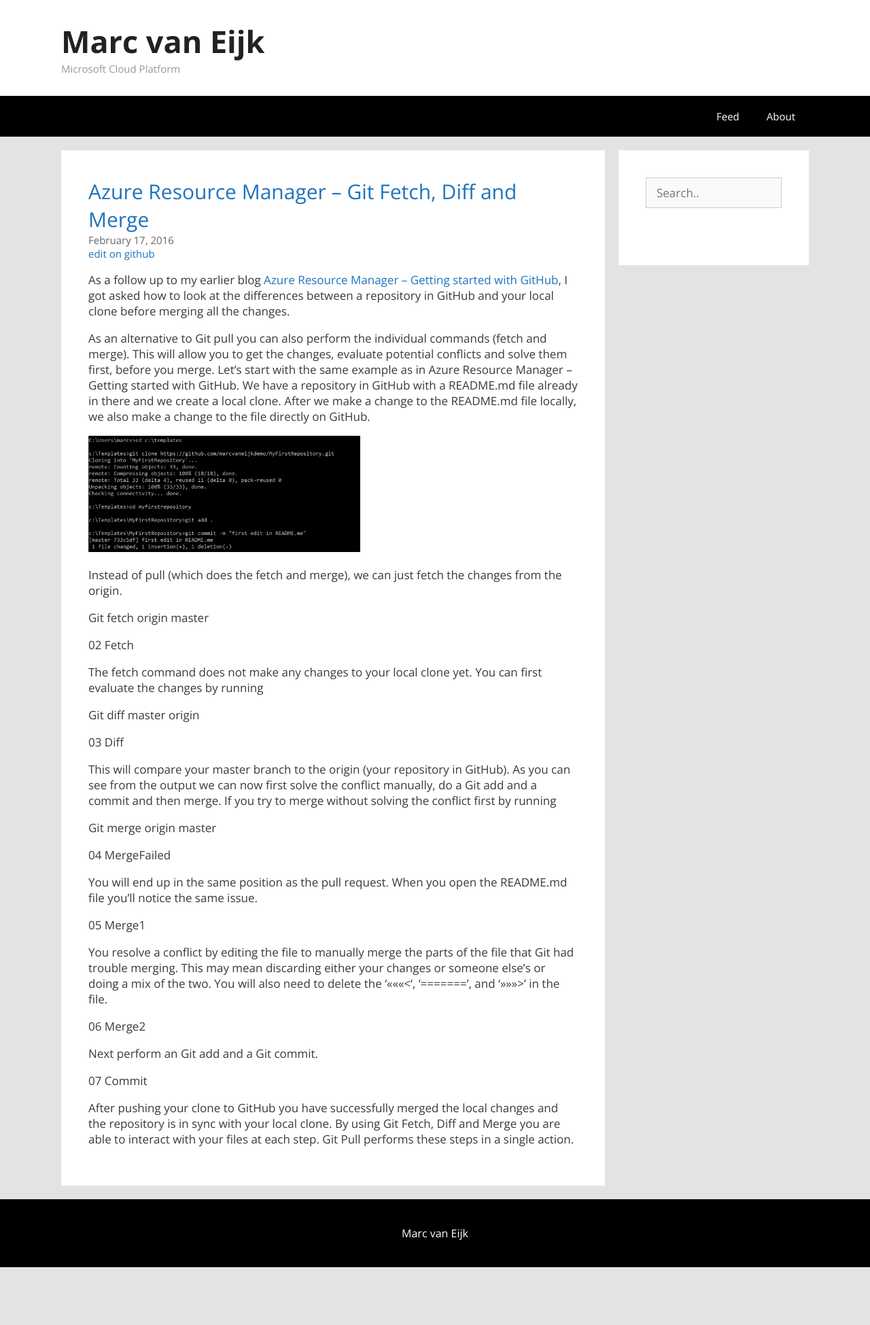
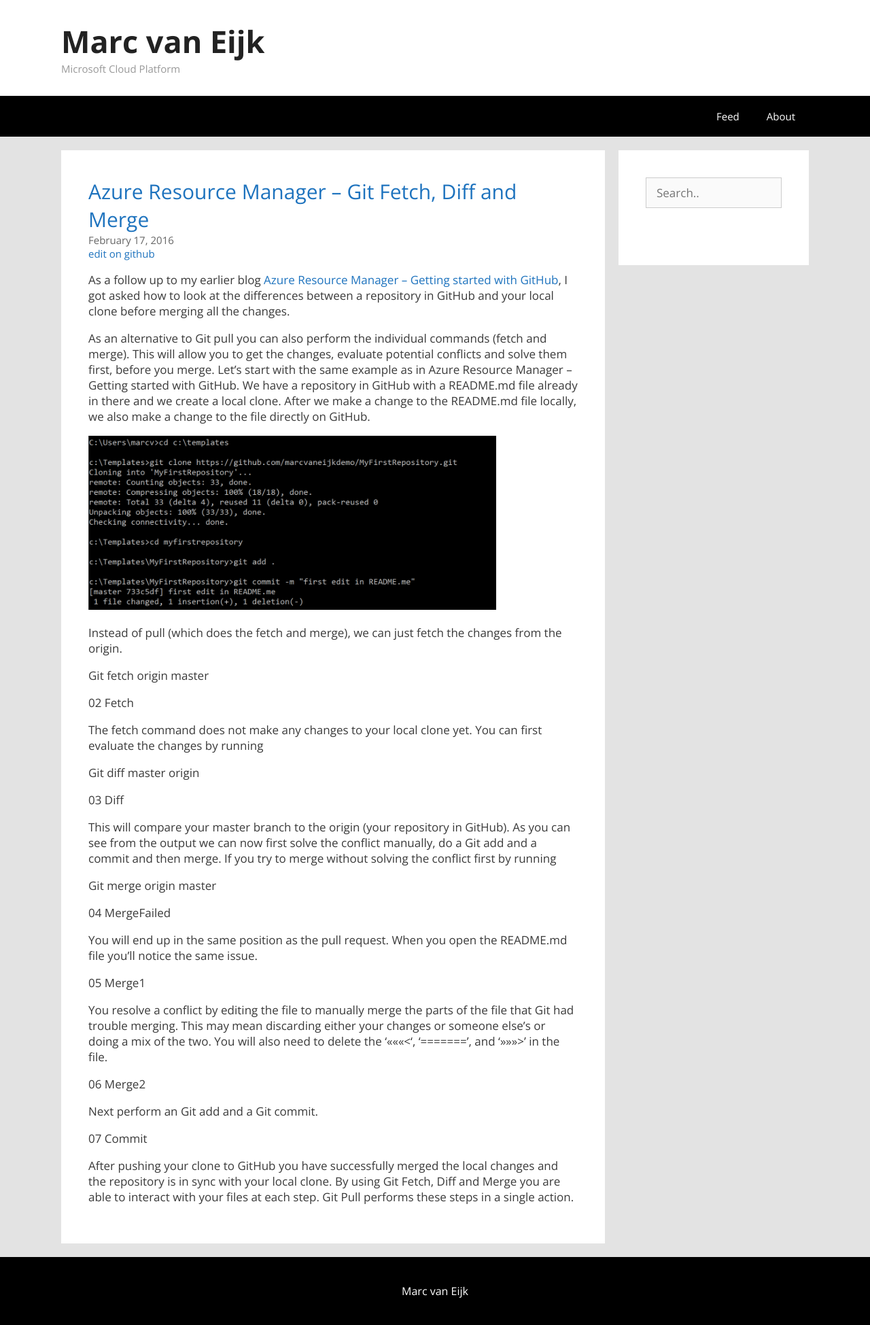
Before and after one commit to marcvaneijk/marcvaneijk.old, a Jekyll site: the page built from _posts/2016-02-17-gitfetchdiffmerge.md, in a window 1280 px wide. Shown: the whole page at 68% size. Built offline with Jekyll 4.4.1, drawn with Linux system fonts in a browser that asks for light colours; nearby versions of some CDN libraries; before the commit the page ends 1864 px from its top, so only the background shows below that.

Commit message:
Update 2016-02-17-gitfetchdiffmerge.md

```diff
--- a/_posts/2016-02-17-gitfetchdiffmerge.md
+++ b/_posts/2016-02-17-gitfetchdiffmerge.md
@@ -9,7 +9,7 @@ As a follow up to my earlier blog [Azure Resource Manager – Getting started wi
 
 As an alternative to Git pull you can also perform the individual commands (fetch and merge). This will allow you to get the changes, evaluate potential conflicts and solve them first, before you merge. Let’s start with the same example as in Azure Resource Manager – Getting started with GitHub. We have a repository in GitHub with a README.md file already in there and we create a local clone. After we make a change to the README.md file locally, we also make a change to the file directly on GitHub.
 
-<img src="/images/2016-02-17/01-LocalEdit.png" width="400">
+<img src="/images/2016-02-17/01-LocalEdit.png" width="600">
 
 Instead of pull (which does the fetch and merge), we can just fetch the changes from the origin.
 
```
